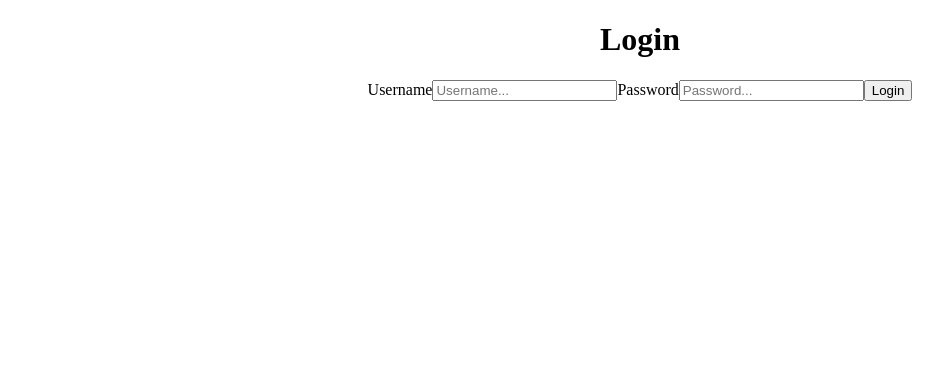
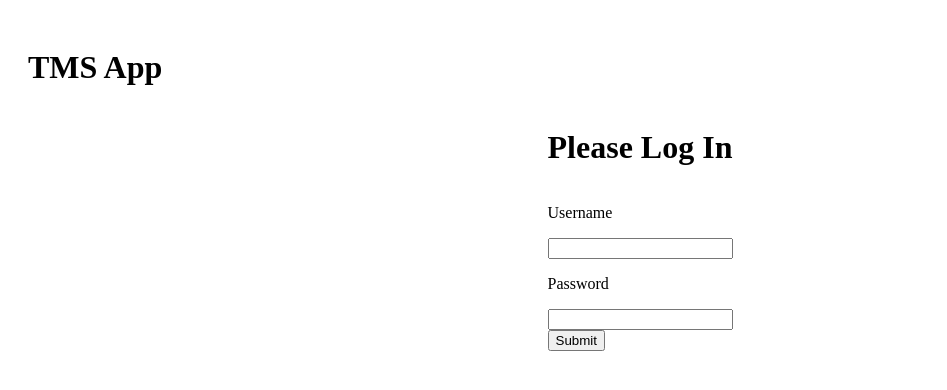
Before and after one commit to yijie-ng/tms-app, a React (Create React App) app in the folder client/: page /login in a window 1280 px wide. Shown: the top 390 px of the page, without its empty margins (0-947 px from the left). Built offline with nearby package versions, Linux system fonts and the light colour scheme.

Commit message:
Edited login and dashboard

```diff
--- a/client/package.json
+++ b/client/package.json
@@ -6,6 +6,7 @@
     "@testing-library/jest-dom": "^5.16.4",
     "@testing-library/react": "^12.1.4",
     "@testing-library/user-event": "^13.5.0",
+    "eslint-config-react-app": "^7.0.0",
     "react": "^18.0.0",
     "react-dom": "^18.0.0",
     "react-router-dom": "^6.3.0",
@@ -38,7 +39,6 @@
     ]
   },
   "devDependencies": {
-    "eslint": "^8.12.0",
-    "eslint-config-react-app": "^7.0.0"
+    "eslint": "^8.12.0"
   }
 }
--- a/client/src/App.css
+++ b/client/src/App.css
@@ -1,3 +1,3 @@
 .App {
-  text-align: center;
+  padding: 20px;
 }
--- a/client/src/App.js
+++ b/client/src/App.js
@@ -1,13 +1,17 @@
+import React from 'react';
 import './App.css';
 import { Routes, Route } from 'react-router-dom';
+import Dashboard from './pages/Dashboard';
 import Home from './pages/Home';
 import Login from './pages/Login';
 
 function App() {
   return (
     <div className="App">
+      <h1>TMS App</h1>
         <Routes>
           <Route path="/" element={ <Home/> } />
+          <Route path="/dashboard" element={ <Dashboard/> } />
           <Route path="/login" element={ <Login/> } />
         </Routes>
     </div>
--- /dev/null
+++ b/client/src/assets/Login.css
@@ -0,0 +1,5 @@
+.login-wrapper {
+    display: flex;
+    flex-direction: column;
+    align-items: center;
+}
--- /dev/null
+++ b/client/src/pages/Dashboard.js
@@ -0,0 +1,11 @@
+import React from 'react';
+
+function Dashboard() {
+  return (
+    <div>
+      <h2>Dashboard</h2>
+    </div>
+  )
+}
+
+export default Dashboard
--- a/client/src/pages/Login.js
+++ b/client/src/pages/Login.js
@@ -1,16 +1,43 @@
-import React from 'react'
+import React, { useState, useEffect } from 'react';
+import '../assets/Login.css'
 
 function Login() {
+    const [username, setUsername] = useState('');
+    const [password, setPassword] = useState('');
+
+    useEffect(() => {
+
+    })
+
+    const login = () => {
+
+    }
+
   return (
-    <div>
-      <div className='login'>
-          <h1>Login</h1>
-          <label>Username</label>
-          <input type='text' placeholder='Username...' />
-          <label>Password</label>
-          <input type='password' placeholder='Password...' />
-          <button>Login</button>
-      </div>
+    <div className="login-wrapper">
+      <h1>Please Log In</h1>
+      <form>
+        <label>
+          <p>Username</p>
+          <input
+            type="text"
+            onChange={(e) => {
+                setUsername(e.target.value);
+                }} />
+        </label>
+        <label>
+          <p>Password</p>
+          <input
+            type="password"
+            onChange={(e) => {
+                setPassword(e.target.value);
+                }}
+             />
+        </label>
+        <div>
+          <button type="submit">Submit</button>
+        </div>
+      </form>
     </div>
   )
 }
```
Also changed, not shown: 1 other file (tests, documents, lock files or other folders).
